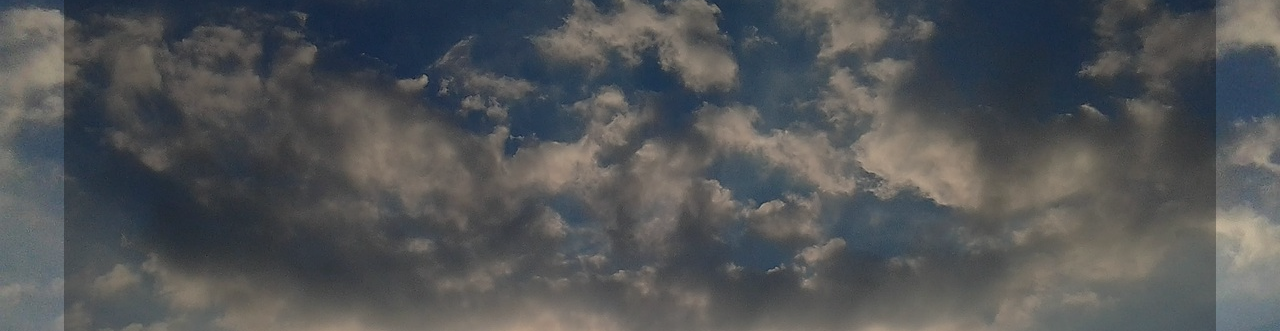
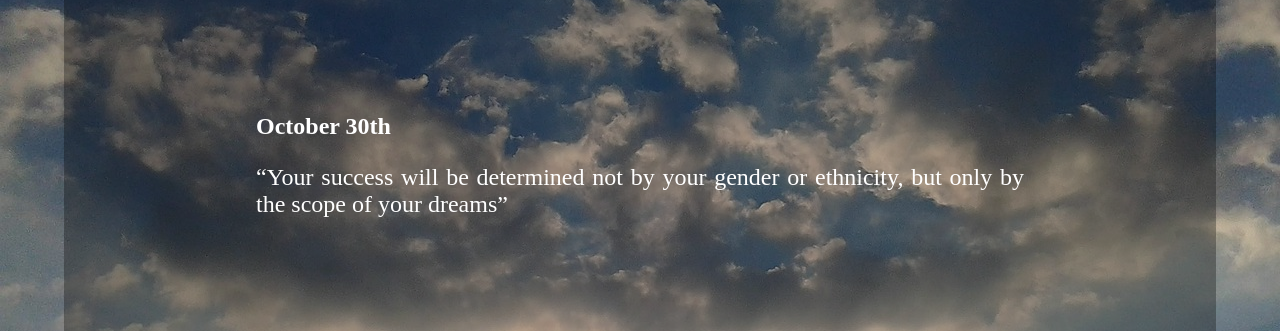
Before and after one commit to lgibbs1120/Buoy-Inspirations, a plain HTML site: page index.html in a window 1280 px wide. Shown: the part 413-744 px from the top of the page. Drawn offline with Linux system fonts and the light colour scheme.

Commit message:
created 'main' section, as well as 'message' and 'name' section within it

```diff
--- a/css/main.css
+++ b/css/main.css
@@ -1,3 +1,8 @@
+p {
+	color: white;
+	font-size: 1.5em;
+}
+
 
 /*////////////////////
 ------INDEX-PAGE------
@@ -36,6 +41,36 @@
 		opacity: 0.3;
 	}
 
+		/*----MESSAGE----*/
+		#message {
+			margin: 0px auto;
+			display: block;
+			color: white;
+			text-align: justify;
+			padding: 20%;
+			position: absolute;
+		}
+
+		/*----NAME----*/
+		#name {
+			display: inline;
+			position: relative;
+		}
+
+		#name p {
+			float: left;
+			padding-left: 40%;/*315px*/
+			padding-right: 5%;/*25px*/
+			padding-top: 50%;/*370px*/
+		}
+
+		#name img {
+			float: left;
+			width: 20%;
+			padding-right: 10%;/*10px*/
+			padding-top: 50%;/*395px*/
+		}
+
 	/*----FOOTER----*/
 	footer {
 		width: 100%;
--- a/index.html
+++ b/index.html
@@ -13,8 +13,25 @@
 			<img src="img/buoy-logo.jpg" blank="Buoy Logo">
 		</header>
 
-	<!--MID-SECTION-->
-		<div id="mid-section">
+	<!--MAIN-->
+		<div class="main">
+
+		<!--MID-SECTION-->
+			<div id="mid-section">
+				<!--THIS IS FOR THE MIDDLE-SCREEN-->
+			</div>
+
+		<!--MESSAGE-->
+			<div id="message">
+				<h2>October 30th</h2>
+				<p>“Your success will be determined not by your gender or ethnicity, but only by the scope of your dreams”</p>
+			</div>
+
+		<!--NAME-->
+			<div id="name">
+				<p>Jenna C. ('19')</p>
+				<img src="img/Jenna-C.png" blank="Jenna-C">
+			</div>
 		</div>
 
 	<!--FOOTER-->
```
